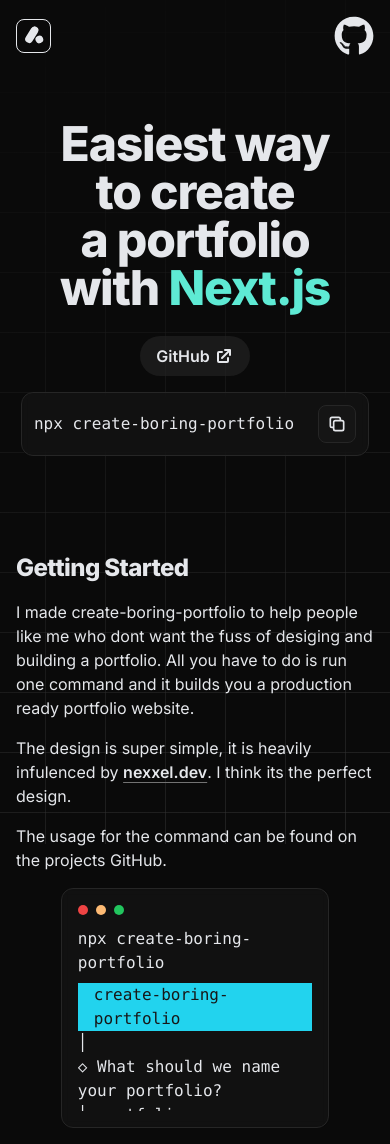
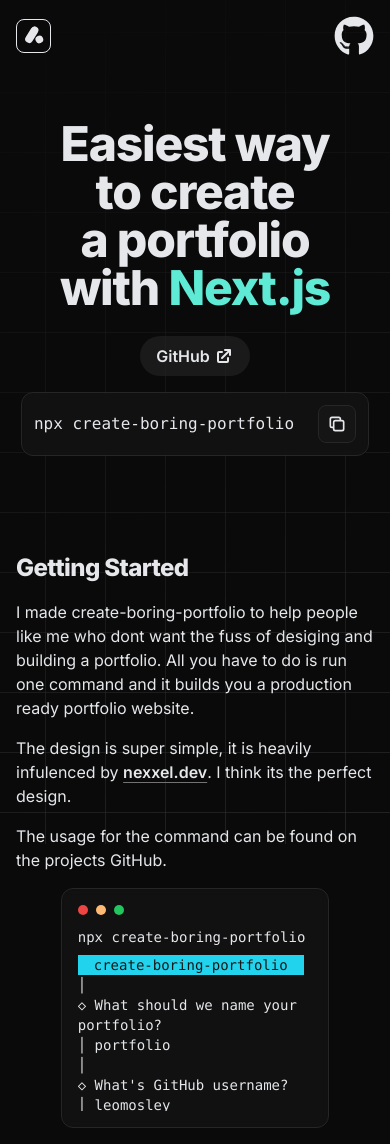
Before and after one commit to leomosley/create.boring-portfolio.dev, a Next.js app: page / in a window 390 px wide. Built offline with nearby package versions, Linux system fonts and the light colour scheme.

Commit message:
update text size

```diff
--- a/components/CopyCommand.tsx
+++ b/components/CopyCommand.tsx
@@ -17,7 +17,7 @@
     <>
     <div className={clsx(
       "absolute p-2 rounded bottom-5 right-5 transition-opacity duration-300",
-      "text-gray-200 bg-neutral-950 border border-gray-200 text-sm sm:text-base",
+      "text-gray-200 bg-neutral-950 border border-gray-200",
       showPopup ? "opacity-100" : "opacity-0"
     )}>
       Coppied to clipboard
--- a/components/ExampleTerminal.tsx
+++ b/components/ExampleTerminal.tsx
@@ -40,7 +40,7 @@
     <div className={clsx(
       "flex flex-col p-4 md:p-6 mx-auto lg:flex-1 rounded-xl md:rounded-2xl",
       "bg-neutral-900/60 border border-neutral-800 backdrop-blur-sm",
-      "w-3/4 h-[240px] sm:h-[300px] md:h-[380px] lg:max-h-[380px] lg:h-auto font-mono"
+      "w-3/4 h-[240px] sm:h-[300px] md:h-[380px] lg:max-h-[380px] lg:h-auto font-mono text-sm sm:text-base"
     )}>
       <div className="flex gap-2 pb-1">
         <div className="w-2.5 h-2.5 sm:w-3 sm:h-3 rounded-full bg-red-500"></div>
```
